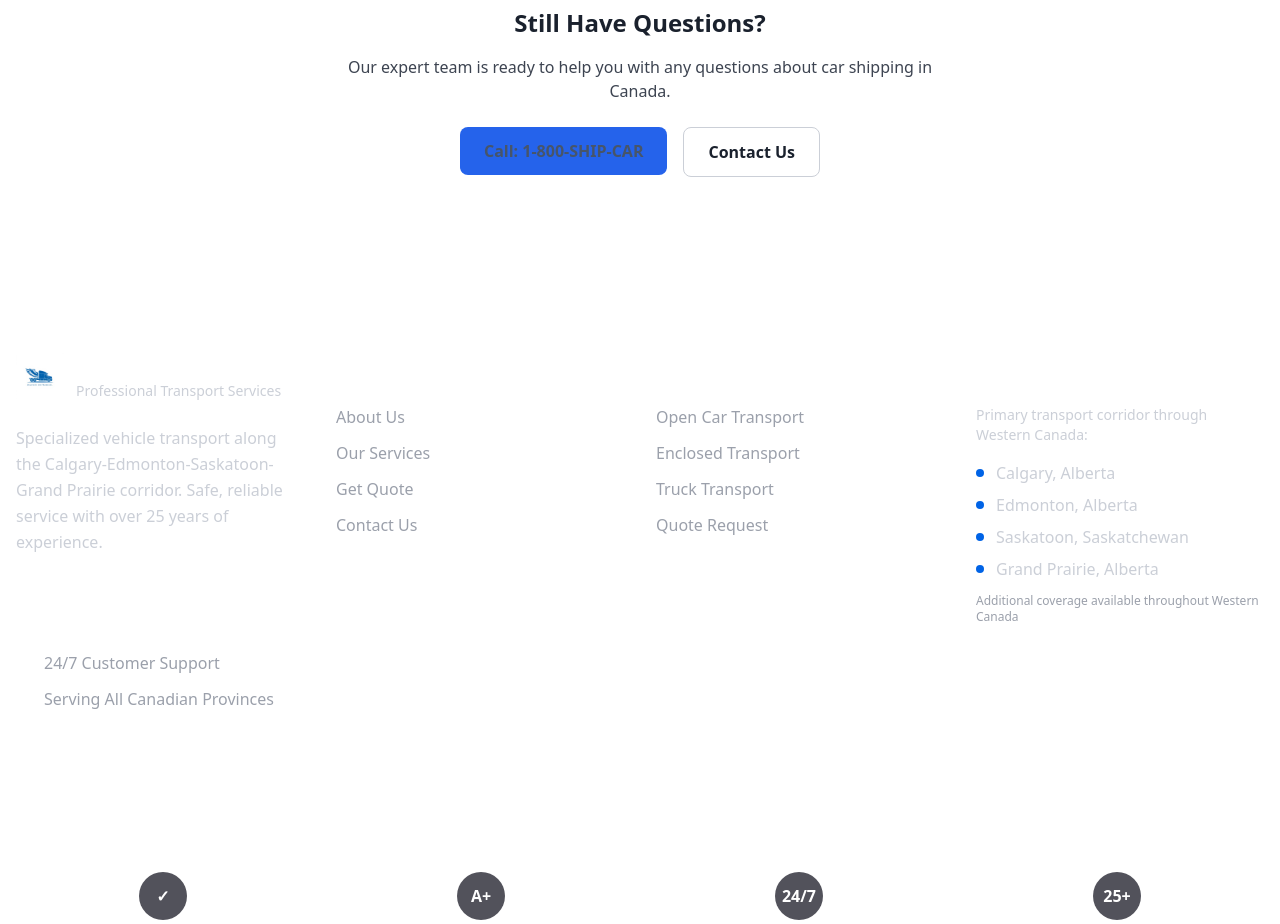
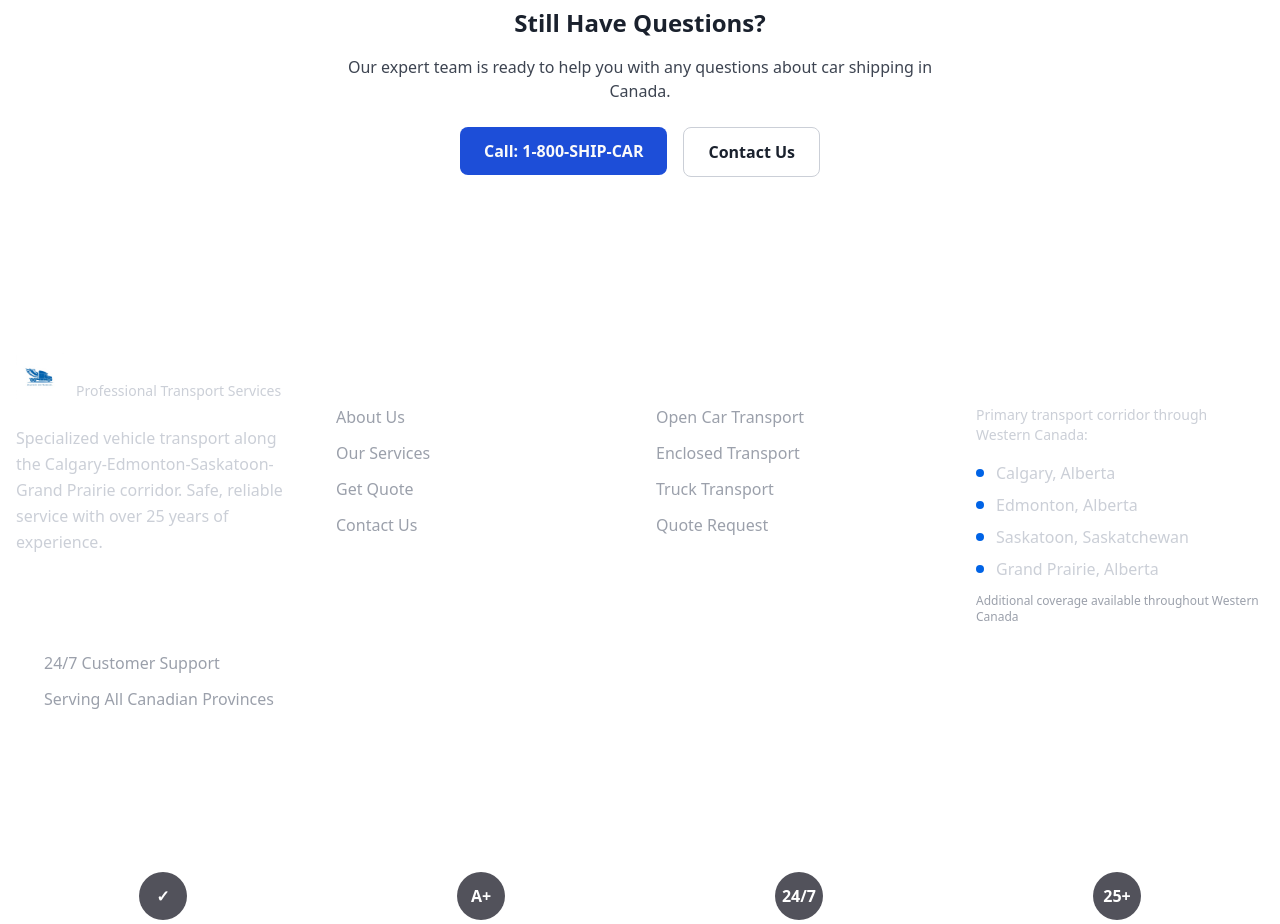
Before and after one commit to Dialo-Inc/canada-auto-ship, a React (Vite) app: page / in a window 1280 px wide. Shown: the part 7960-8884 px from the top of the page. Built offline with nearby package versions, Linux system fonts and the light colour scheme.

Commit message:
Visual edit in Lovable
Edited UI in Lovable

```diff
--- a/src/components/FAQ.tsx
+++ b/src/components/FAQ.tsx
@@ -86,7 +86,7 @@ export default function FAQ() {
             </p>
             <div className="flex flex-col sm:flex-row gap-4 justify-center">
               <a href="tel:+1-800-SHIP-CAR">
-                <button className="bg-canadian-red px-6 py-3 rounded-lg font-semibold hover:bg-canadian-red-light transition-smooth text-slate-600 bg-blue-600 hover:bg-blue-500">
+                <button className="bg-canadian-red px-6 py-3 rounded-lg font-semibold hover:bg-canadian-red-light transition-smooth bg-blue-700 hover:bg-blue-600 text-zinc-50">
                   Call: 1-800-SHIP-CAR
                 </button>
               </a>
```
